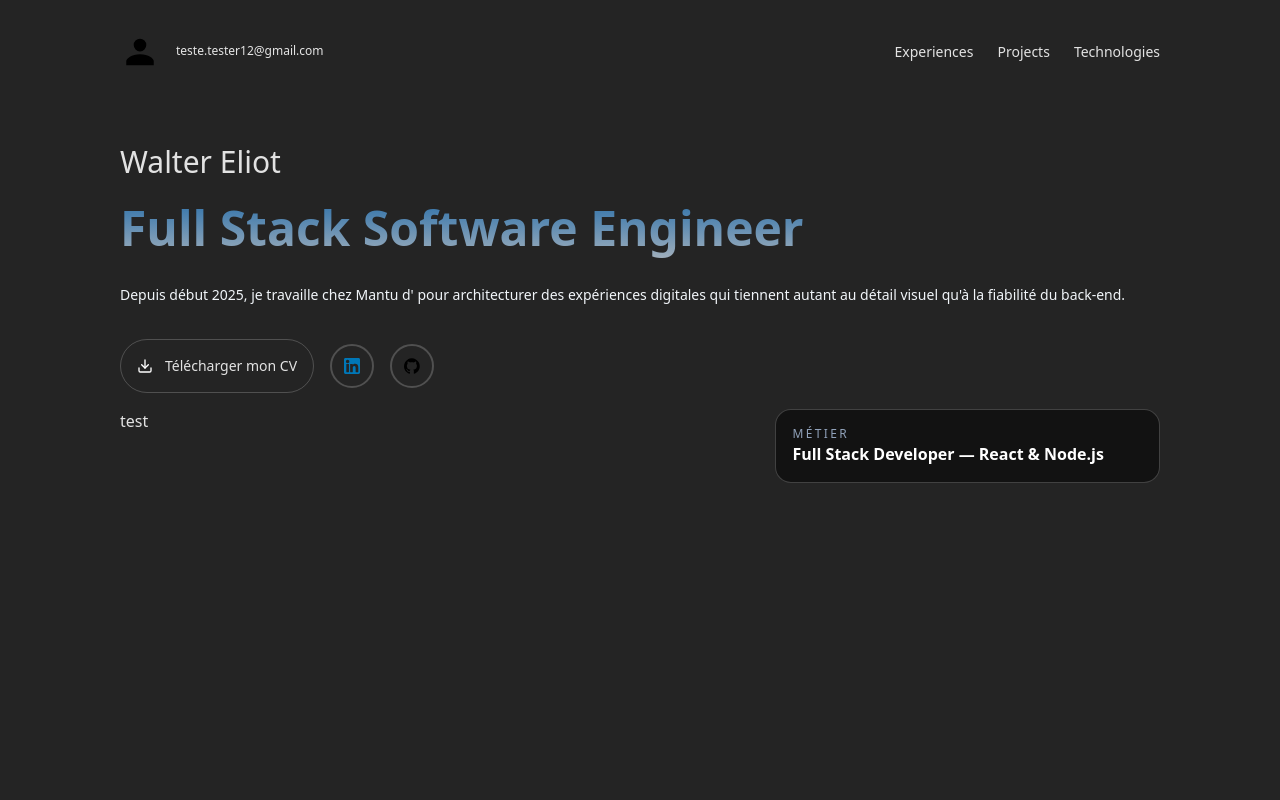
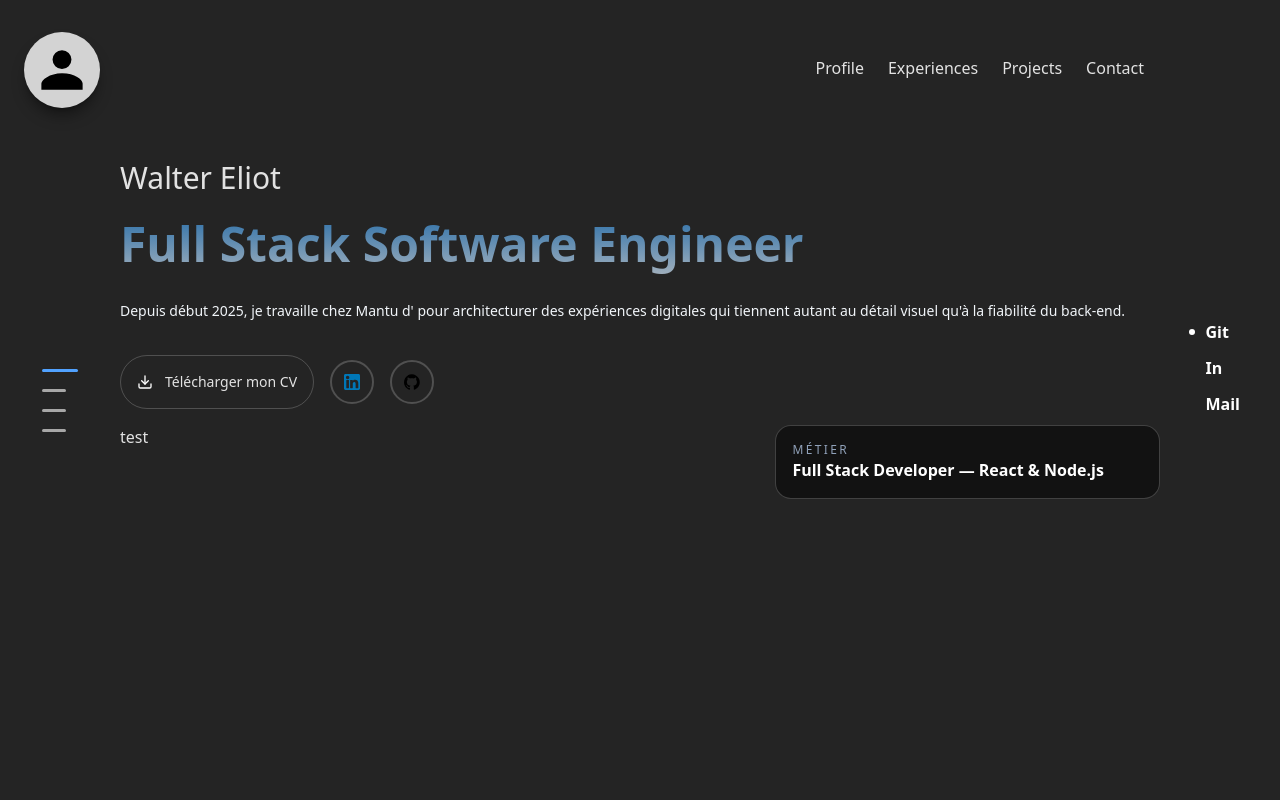
Before and after one commit to zafopyss/portfolio-website, a React (Vite) app: page / in a window 1280 px wide. Shown: the top 800 px of the page. Built offline with nearby package versions, Linux system fonts and the light colour scheme.

Commit message:
add right part contacts

```diff
--- a/src/App.tsx
+++ b/src/App.tsx
@@ -1,41 +1,40 @@
+import ContactSidebar from '@components/interface/ContactSidebar';
+import SectionSidebar from '@components/interface/SectionSidebar';
 import About from '@pages/About';
 import Home from '@pages/Home';
-import { useState } from 'react';
 import { Link, Route, Routes } from 'react-router-dom';
-import { GradientText, Header, ScrollToTop } from './components';
-import { AboutSection, TechSection } from "./sections";
+import { Header } from './components';
+import { AboutSection, TechSection } from './sections';
 
 function App() {
-  const [count, setCount] = useState(0)
-
   return (
-    <div className='px-3 mt-3 md:px-6 lg:px-20 md:mt-4 flex flex-col gap-4'>
+    <div className="relative px-3 mt-3 md:px-6 lg:px-20 md:mt-4 flex flex-col gap-6">
+      <ContactSidebar />
+      <SectionSidebar />
       {/* <CursorTrail /> */}
       <Header />
 
       <AboutSection />
 
-
-      <div style={{ marginBottom: '1000px' }}>
-      </div>
-      <GradientText text="Welcome to My App" className='text-center' />
+      <div style={{ height: "1000px" }}></div>
 
 
-      <div className='mb-15'>
-          <TechSection />
+      <div className="mb-15">
+        <TechSection />
       </div>
 
+      {/* <ScrollToTop /> */}
 
-
-
-
-      <ScrollToTop />
       <div>
         <h1>OTHERS PAGES</h1>
         <div>
-          <nav className='flex mb-5 gap-1'>
-            <Link to="/">Home</Link>
-            <Link to="/about">About</Link>
+          <nav className="flex mb-5 gap-2">
+            <Link className="text-blue-400 underline" to="/">
+              Home
+            </Link>
+            <Link className="text-blue-400 underline" to="/about">
+              About
+            </Link>
           </nav>
 
           <Routes>
@@ -44,10 +43,8 @@ function App() {
           </Routes>
         </div>
       </div>
-    </div >
-
-
-  )
+    </div>
+  );
 }
 
-export default App
+export default App;
--- a/src/components/design/ContactBubble/ContactBubble.tsx
+++ b/src/components/design/ContactBubble/ContactBubble.tsx
@@ -1,8 +1,7 @@
-
 export interface ContactBubbleProps {
   contact: {
     url: string;
-    icon: string;
+    icon?: string;
   };
   label: string;
 }
@@ -17,12 +16,18 @@ export default function ContactBubble({ contact, label }: ContactBubbleProps) {
         rel="noreferrer"
         title={label}
     >
-        <img
+        {contact.icon ? (
+          <img
             src={contact.icon}
             alt={`${label} logo`}
             className="w-4 h-4 transition duration-300 group-hover:scale-105"
-            aria-hidden="false"
-        />
+            aria-hidden="true"
+          />
+        ) : (
+          <span className="text-xs font-semibold uppercase tracking-[0.3em]" aria-hidden="true">
+            {label[0]}
+          </span>
+        )}
     </a>
   );
 }
--- /dev/null
+++ b/src/components/interface/ContactSidebar/ContactSidebar.tsx
@@ -0,0 +1,65 @@
+import { Contacts } from '@enums/ContactsEnum';
+import { useEffect, useRef, useState } from 'react';
+
+const contactActions = [
+  {
+    label: 'Git',
+    url: Contacts.GitHub,
+    ariaLabel: 'Ouvrir mon profil GitHub',
+  },
+  {
+    label: 'In',
+    url: Contacts.LinkedIn,
+    ariaLabel: 'Visiter mon profil LinkedIn',
+  },
+  {
+    label: 'Mail',
+    url: Contacts.EmailAdressWithTo,
+    ariaLabel: 'Envoyer un mail à Walter Eliot',
+  },
+];
+
+export default function ContactSidebar() {
+  const [activeIndex, setActiveIndex] = useState(0);
+  const [indicatorTop, setIndicatorTop] = useState(0);
+  const actionRefs = useRef<Array<HTMLAnchorElement | null>>([]);
+  const INDICATOR_SIZE = 6;
+
+  useEffect(() => {
+    const element = actionRefs.current[activeIndex];
+    if (!element) {
+      return;
+    }
+    // center the dot vertically next to the hovered label
+    setIndicatorTop(element.offsetTop + element.offsetHeight / 2 - INDICATOR_SIZE / 2);
+  }, [activeIndex]);
+
+  return (
+    <aside className="hidden lg:block">
+      <div className="fixed right-4 top-[40%] flex flex-col items-end">
+        <div className="relative pr-6">
+          <span
+            className="pointer-events-none absolute -left-4 h-1.5 w-1.5 rounded-full bg-white transition-all duration-600 ease-in-out"
+            style={{ top: indicatorTop }}
+          />
+          <div className="flex flex-col gap-3">
+            {contactActions.map((action, index) => (
+              <a
+                key={action.label}
+                ref={(el) => (actionRefs.current[index] = el)}
+                href={action.url}
+                target="_blank"
+                rel="noreferrer"
+                aria-label={action.ariaLabel}
+                onMouseEnter={() => setActiveIndex(index)}
+                className="text-md font-semibold text-white transition-colors duration-200 hover:text-blue-400"
+              >
+                {action.label}
+              </a>
+            ))}
+          </div>
+        </div>
+      </div>
+    </aside>
+  );
+}
--- /dev/null
+++ b/src/components/interface/ContactSidebar/index.ts
@@ -0,0 +1 @@
+export { default } from './ContactSidebar';
--- a/src/components/interface/Header/Header.tsx
+++ b/src/components/interface/Header/Header.tsx
@@ -9,31 +9,32 @@ type HeaderProps = {
   links?: NavLink[];
 };
 
-// Maybe TODO = refacto
 export default function Header({ logo = personmodel, links }: HeaderProps) {
   const [open, setOpen] = useState(false);
   const defaultLinks: NavLink[] = [
-    { to: '/', label: 'Experiences' },
-    { to: '/projects', label: 'Projects' },
-    { to: '/#technologies', label: 'Technologies' },
+    { to: '/', label: 'Profile' },
+    { to: '/experiences', label: 'Experiences' },
+    { to: '/#projects', label: 'Projects' },
+    { to: '/#contact', label: 'Contact' },
+
   ];
   const navLinks = links ?? defaultLinks;
 
   return (
     <header className="w-full py-4">
       {/* justify between */}
-      <div className="mx-3 md:mx-6 lg:mx-10 flex items-center justify-between">
+      <div className="px-3 md:px-6 lg:px-14 flex items-center justify-between">
         <div className="flex items-center gap-4">
-          <Link to="/" aria-label="Home">
+          {/* <Link to="/" aria-label="Home">
             <img src={logo} alt="logo" className="w-10 h-10" />
           </Link>
           <a
-            href="mailto:eliot.walter@amaris.com"
+            href={`${Contacts.EmailAdressWithTo}`}
             className="inline-block text-xs font-medium text-neutral-200 border-b-2 border-transparent hover:border-blue-400 hover:text-blue-400 transition-all duration-200 transform focus:outline-none focus-visible:ring-2 focus-visible:ring-blue-400"
-            aria-label="Send me an email"
+            aria-label={`Envoyer un mail à ${Contacts.Email}`}
           >
-            teste.tester12@gmail.com
-          </a>
+            {Contacts.Email}
+          </a> */}
         </div>
 
         <nav className="hidden md:flex items-center gap-6">
@@ -41,7 +42,7 @@ export default function Header({ logo = personmodel, links }: HeaderProps) {
             <Link
               key={l.to}
               to={l.to}
-              className="group relative inline-block text-sm font-medium hover:text-blue-400 focus-visible:outline-none"
+              className="group relative inline-block text-md font-medium hover:text-blue-400 focus-visible:outline-none"
             >
               {l.label}
               <span className="absolute left-0 -bottom-1 h-[2px] w-full bg-blue-400 transform scale-x-0 origin-left transition-transform duration-500 group-hover:scale-x-100" />
--- /dev/null
+++ b/src/components/interface/SectionSidebar/SectionSidebar.tsx
@@ -0,0 +1,53 @@
+import { useEffect, useState } from 'react';
+import { Link, useLocation } from 'react-router-dom';
+import personmodel from '../../../assets/person_model.svg';
+
+const sections = [
+  { label: 'Profile', hash: '#profile' },
+  { label: 'Experiences', hash: '#experiences' },
+  { label: 'Projects', hash: '#projects' },
+  { label: 'Contact', hash: '#contact' },
+];
+
+export default function SectionSidebar() {
+  const [activeIndex, setActiveIndex] = useState(0);
+  const location = useLocation();
+
+  useEffect(() => {
+    const hash = location.hash || sections[0].hash;
+    const foundIndex = sections.findIndex((section) => section.hash === hash);
+    setActiveIndex(foundIndex === -1 ? 0 : foundIndex);
+  }, [location.hash]);
+
+  const indicatorClasses = (active: boolean) =>
+    `block h-[3px] origin-left rounded-full transition-all duration-300 ${
+      active
+        ? 'w-9 bg-blue-400'
+        : 'w-6 bg-white/60 group-hover:w-7.5'
+    }`;
+
+  return (
+    <aside className="hidden lg:flex fixed left-6 top-0 bottom-0 z-40 flex-col items-center">
+      <Link to="/" aria-label="Home" className="mt-8 inline-flex rounded-full bg-white/80 p-2 shadow-lg shadow-black/40 transition hover:-translate-y-0.5 hover:bg-neutral-800">
+        <img src={personmodel} alt="logo" className="w-15 h-15" />
+      </Link>
+
+      <div className="fixed flex-1 flex flex-col items-start top-[45%]">
+        {sections.map((section, index) => (
+          <a
+            key={section.hash}
+            href={section.hash}
+            aria-label={`Go to ${section.label}`}
+            className="group focus-visible:outline-none"
+            onClick={() => setActiveIndex(index)}
+          >
+            <div className="flex h-5 w-10 items-center">
+              <span className={indicatorClasses(activeIndex === index)} />
+              <span className="sr-only">{section.label}</span>
+            </div>
+          </a>
+        ))}
+      </div>
+    </aside>
+  );
+}
--- /dev/null
+++ b/src/components/interface/SectionSidebar/index.ts
@@ -0,0 +1 @@
+export { default } from './SectionSidebar';
--- a/src/data/contacts.ts
+++ b/src/data/contacts.ts
@@ -1,15 +1,21 @@
-
+import { Contacts } from '@enums/ContactsEnum';
 import GithubLogo from '../assets/github-logo.svg';
 import LinkedinLogo from '../assets/linkedin-logo.svg';
 
 
-export const contacts = {
+type ContactEntry = {
+    url: string;
+    icon?: string;
+};
+
+
+export const contacts: Record<'linkedin' | 'github', ContactEntry> = {
     linkedin: {
-        url: 'https://www.linkedin.com/',
+        url: Contacts.LinkedIn,
         icon: LinkedinLogo,
     },
     github: {
-        url: 'https://github.com/',
+        url: Contacts.GitHub,
         icon: GithubLogo,
     },
 };
--- /dev/null
+++ b/src/enums/ContactsEnum.ts
@@ -0,0 +1,6 @@
+export enum Contacts {
+    Email = "eliot.walter12@gmail.com",
+    EmailAdressWithTo = "mailto:eliot.walter12@gmail.com",
+    GitHub = "https://github.com",
+    LinkedIn = "https://www.linkedin.com/"
+}
--- a/vite.config.ts
+++ b/vite.config.ts
@@ -12,6 +12,7 @@ export default defineConfig({
       '@hooks': path.resolve(__dirname, 'src/hooks'),
       '@pages': path.resolve(__dirname, 'src/pages'),
       '@assets': path.resolve(__dirname, 'src/assets'),
+      '@enums': path.resolve(__dirname, 'src/enums'),
       '@data': path.resolve(__dirname, 'src/data'),
       '@sections': path.resolve(__dirname, 'src/sections'),
     },
```
Also changed, not shown: tsconfig.json (+12 -0 lines), src/enums/index.ts (added).
